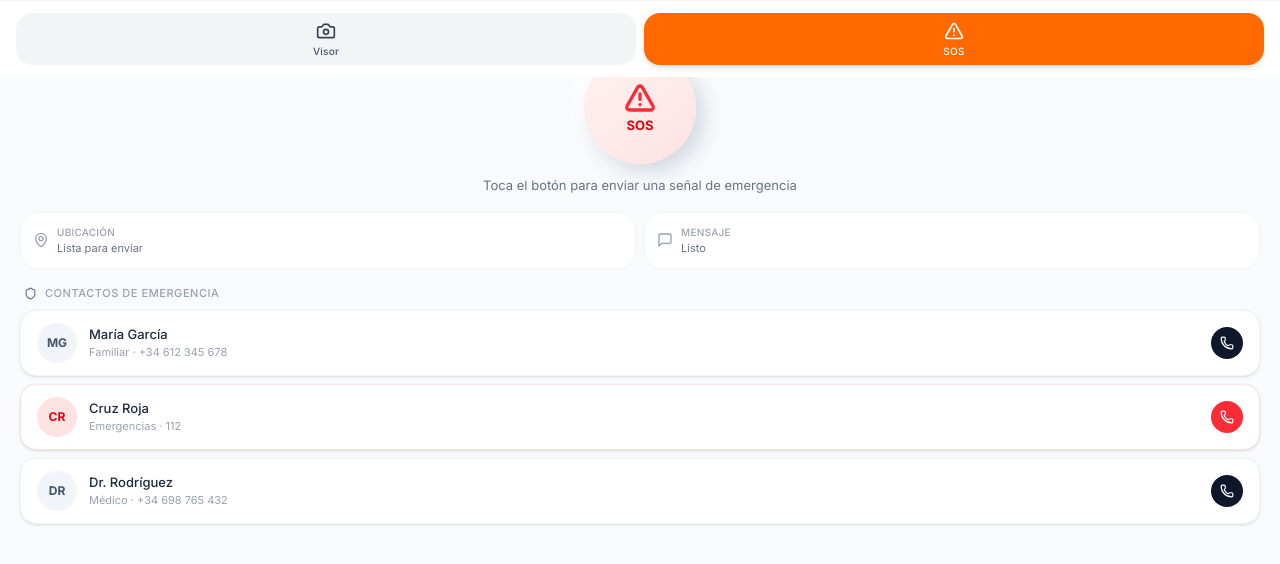
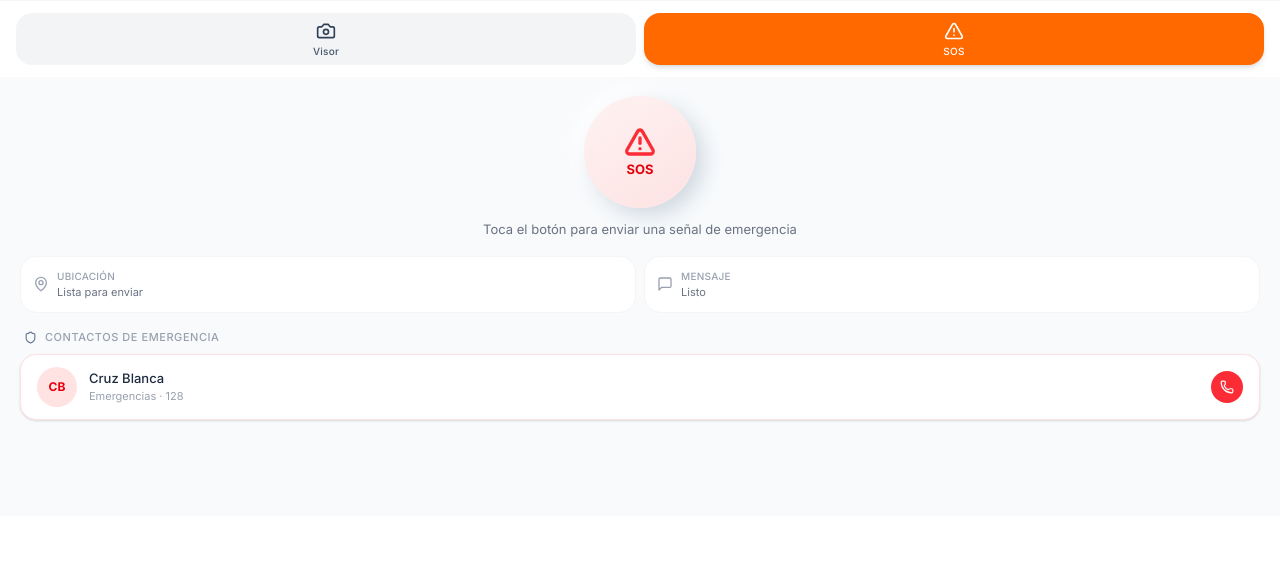
Before and after one commit to Carlos-vargs/visiont-web, a React (Vite) app: page /sos in a window 1280 px wide. Shown: the top 564 px of the page. Built offline with nearby package versions, Linux system fonts and the light colour scheme.

Commit message:
refactor: update emergency contacts in SOSView and adjust button padding

```diff
--- a/src/app/components/SOSView.tsx
+++ b/src/app/components/SOSView.tsx
@@ -13,26 +13,12 @@ import {
 
 const contacts = [
   {
-    id: 1,
-    name: "María García",
-    relation: "Familiar",
-    phone: "+34 612 345 678",
-    initials: "MG",
-  },
-  {
     id: 2,
-    name: "Cruz Roja",
+    name: "Cruz Blanca",
     relation: "Emergencias",
-    phone: "112",
-    initials: "CR",
+    phone: "128",
+    initials: "CB",
     isEmergency: true,
-  },
-  {
-    id: 3,
-    name: "Dr. Rodríguez",
-    relation: "Médico",
-    phone: "+34 698 765 432",
-    initials: "DR",
   },
 ];
 
@@ -72,7 +58,7 @@ export function SOSView() {
         style={{ background: "#F8FAFC" }}
       >
         {/* SOS Main Button */}
-        <div className="flex flex-col items-center pt-6 pb-4 px-5">
+        <div className="flex flex-col items-center pt-17 pb-4 px-5">
           <div className="relative flex items-center justify-center mb-3">
             {sosActive && (
               <>
```
